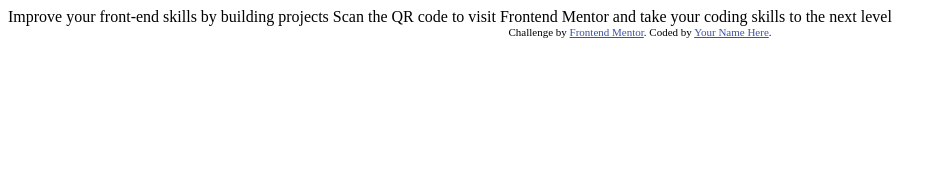
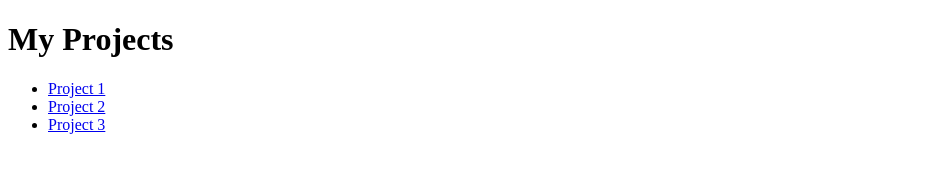
Before and after one commit to Vinilka/Vinilka.github.io, a plain HTML site: page index.html in a window 1280 px wide. Shown: the whole page, without its empty margins (0-947 px from the left). Drawn offline with Linux system fonts and the light colour scheme.

Commit message:
new projetcs

```diff
--- a/index.html
+++ b/index.html
@@ -24,14 +24,11 @@
     </style>
   </head>
   <body>
-    Improve your front-end skills by building projects Scan the QR code to visit
-    Frontend Mentor and take your coding skills to the next level
-
-    <div class="attribution">
-      Challenge by
-      <a href="https://www.frontendmentor.io?ref=challenge" target="_blank"
-        >Frontend Mentor</a
-      >. Coded by <a href="#">Your Name Here</a>.
-    </div>
+    <h1>My Projects</h1>
+    <ul>
+      <li><a href="project1/index.html">Project 1</a></li>
+      <li><a href="project2/index.html">Project 2</a></li>
+      <li><a href="project3/index.html">Project 3</a></li>
+    </ul>
   </body>
 </html>
```
